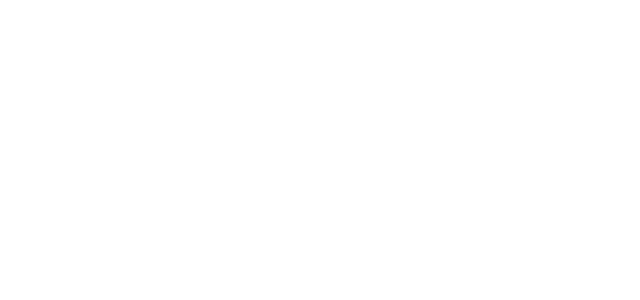
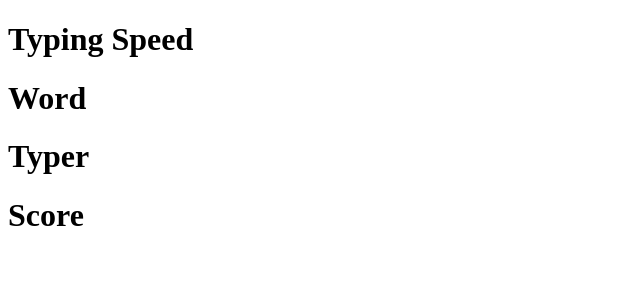
Before and after one commit to rayyaneelmalhouni/typingSpeed, a Svelte app: page / in a window 1280 px wide. Shown: the top 300 px of the page, without its empty margins (0-640 px from the left). Built offline with nearby package versions, Linux system fonts and the light colour scheme.

Commit message:
Set components

```diff
--- a/public/index.html
+++ b/public/index.html
@@ -4,7 +4,7 @@
     <meta charset="utf-8" />
     <meta name="viewport" content="width=device-width,initial-scale=1" />
 
-    <title>Svelte app</title>
+    <title>Typing Speed</title>
 
     <link rel="icon" type="image/png" href="favicon.png" />
     <link rel="stylesheet" href="global.css" />
--- a/src/App.svelte
+++ b/src/App.svelte
@@ -0,0 +1,9 @@
+<script>
+   import Word from "./components/Word.svelte";
+   import Typer	from "./components/Typer.svelte";
+   import Score from "./components/Score.svelte";
+</script>
+<h1>Typing Speed</h1>
+<Word />
+<Typer />
+<Score />
--- /dev/null
+++ b/src/components/Score.svelte
@@ -0,0 +1 @@
+<h1>Score</h1>
--- /dev/null
+++ b/src/components/Typer.svelte
@@ -0,0 +1 @@
+<h1>Typer</h1>
--- /dev/null
+++ b/src/components/Word.svelte
@@ -0,0 +1 @@
+<h1>Word</h1>
```
